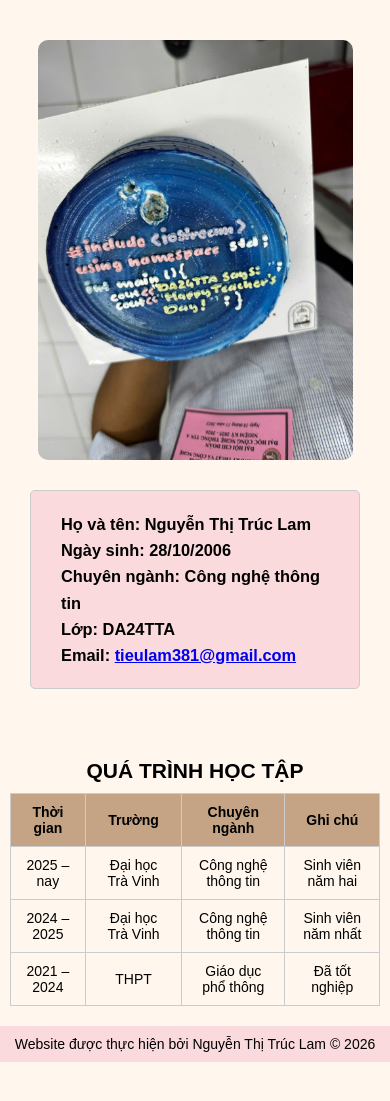
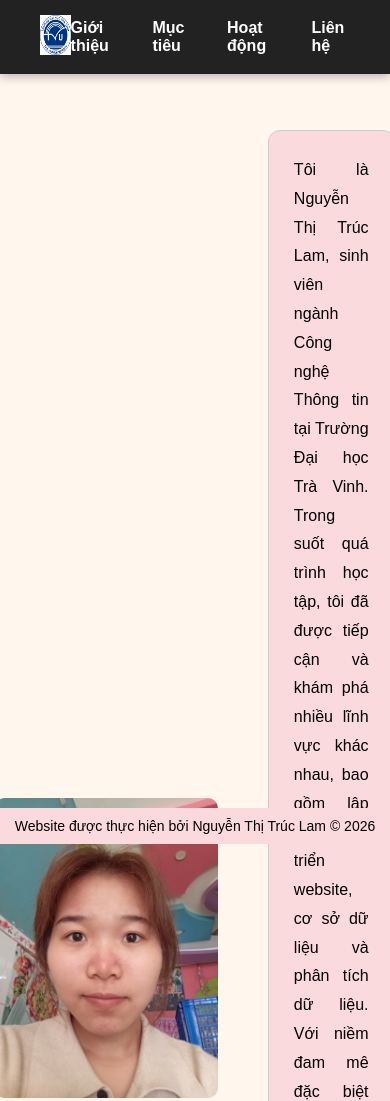
Before and after one commit to TLam102/Introduce-yourself, a plain HTML site: page index.html in a window 390 px wide. Shown: the top 1101 px of the page. Before the commit the page ends 1062 px from the top, so only its background shows below. Drawn offline with Linux system fonts and the light colour scheme.

Commit message:
update html,css

```diff
--- a/index.html
+++ b/index.html
@@ -10,21 +10,23 @@
 
 <body>
 
-	<header class="tenvaanh">
-		<img src="assets/banh.jpg" alt="ảnh chân dung" class="avatar">
+	<header class="tenvatt">
+		<img src="assets/chandung.jpg" alt="ảnh chân dung" class="avatar">
+		<div class="gioithieu">
+		<p> Tôi là Nguyễn Thị Trúc Lam, sinh viên ngành Công nghệ Thông tin tại Trường Đại học Trà Vinh. Trong suốt quá trình học tập, tôi đã được tiếp cận và khám phá nhiều lĩnh vực khác nhau, bao gồm lập trình, phát triển website, cơ sở dữ liệu và phân tích dữ liệu. Với niềm đam mê đặc biệt dành trong việc sử dụng HTML, CSS và JavaScript để xây dựng và phát triển các ứng dụng web ,tôi nhận thấy đây là lĩnh vực mà tôi có thể phát huy tối đa khả năng tư duy logic và sáng tạo của mình.</p>
+		</div>
+		<nav class="navbar">
+			<div class="logo">
+				<img src="assets/logo.jpg" alt="logo">
+			</div>
+			<ul class="menu">
+				<li><a href="index.html">Giới thiệu</a></li>
+				<li><a href="mục tieu.html">Mục tiêu</a></li>
+				<li><a href="#">Hoạt động</a></li>
+				<li><a href="lien he.html">Liên hệ</a></li>
+			</ul>
+		</nav>
 
-		<div class="ten">
-			<h3>
-				Họ và tên: Nguyễn Thị Trúc Lam <br>
-				Ngày sinh: 28/10/2006 <br>
-				Chuyên ngành: Công nghệ thông tin <br>
-				Lớp: DA24TTA <br>
-				Email:
-				<a href="mailto:tieulam381@gmail.com">
-					tieulam381@gmail.com
-				</a>
-			</h3>
-		</div>
 	</header>
 
 	<table class="tkb">
--- a/style.css
+++ b/style.css
@@ -1,24 +1,87 @@
-
+/* Reset */
 * {
     box-sizing: border-box;
     margin: 0;
     padding: 0;
 }
 
+/* Luôn có thanh cuộn dọc */
+html {
+    overflow-y: scroll;
+}
+
 body {
     background-color: #FFF6ED;
+    font-family: Arial, Helvetica, sans-serif;
     min-height: 100vh;
-	font-family: Arial, Helvetica, sans-serif;
-	overflow-y: auto;
+    padding-top: 90px;      /* tránh bị navbar che */
+    padding-bottom: 70px;   /* tránh bị footer che */
 }
 
-.tenvaanh {
+/* ================= NAVBAR ================= */
+
+.navbar {
+    display: flex;
+    justify-content: space-between;
+    align-items: center;
+    background: #222;
+    padding: 15px 40px;
+    position: fixed;
+    top: 0;
+    left: 0;
+    width: 100%;
+    z-index: 1000;
+    box-shadow: 0 2px 10px rgba(0,0,0,0.3);
+}
+
+.logo img {
+    height: 40px;
+    width: auto;
+}
+
+.menu {
+    display: flex;
+    list-style: none;
+    gap: 30px;
+}
+
+.menu a {
+    color: white;
+    text-decoration: none;
+    font-weight: bold;
+}
+
+/* ================= GIỚI THIỆU ================= */
+
+.gioithieu {
+    background-color: #FADADD;
+    border: 1px solid #ccc;
+    padding: 25px;
+    border-radius: 12px;
+    max-width: 600px;
+    line-height: 1.8;
+    text-align: justify;
+}
+
+.tenvatt {
     display: flex;
     align-items: center;
     justify-content: center;
-	gap: 40px;
-	padding: 40px 20px;
+    gap: 50px;
+    padding: 40px 60px;
 }
+
+.ten {
+    margin: 10px;
+    padding: 20px 30px;
+    border: 1px solid #ccc;
+    border-radius: 8px;
+    background-color: #FADADD;
+    font-size: 16px;
+    line-height: 1.6;
+}
+
+/* ================= ẢNH ================= */
 
 .avatar {
     width: 350px;
@@ -27,17 +90,35 @@ body {
     border-radius: 10px;
     max-width: 100%;
 }
-.ten {
-	margin: 20px;
-	display: inline-block;
-	padding: 20px 30px;
-	border: 1px solid #ccc;
-	border-radius: 5px;
-	background-color: #FADADD;
-	font-size: 16px;
-	line-height: 1.6;
-	white-space: nowrap;
+
+img {
+    max-width: 100%;
+    height: auto;
 }
+
+/* ================= CONTACT ================= */
+
+.contact-wrapper {
+    display: flex;
+    align-items: center;
+    justify-content: center;
+    gap: 40px;
+    padding: 100px 20px;
+    flex-wrap: wrap;
+}
+
+.map {
+    flex: 0 0 400px;
+}
+
+.map iframe {
+    width: 100%;
+    height: 300px;
+    border-radius: 10px;
+}
+
+/* ================= TABLE ================= */
+
 .tkb {
     border-collapse: collapse;
     width: 70%;
@@ -63,62 +144,16 @@ caption {
     text-transform: uppercase;
     margin-bottom: 10px;
 }
+
+/* ================= FOOTER ================= */
+
 footer {
     position: fixed;
     bottom: 0;
+    left: 0;
     width: 100%;
     text-align: center;
     background-color: #FADADD;
     padding: 10px 0;
     font-size: 14px;
 }
-img {
-	max-width: 100%;
-	height: auto;
-}
-/*TƯƠNG THÍCH TABLET*/
-@media (max-width: 1024px) {
-
-	.avatar {
-		width: 300px;
-		height: auto;
-	}
-
-	.tkb {
-		width: 85%;
-	}
-
-	.ten {
-		margin: 20px;
-		white-space: normal;
-	}
-}
-
-/*  TƯƠNG THÍCH MOBILE */
-@media (max-width: 768px) {
-
-	.tenvaanh {
-		flex-direction: column;
-		gap: 20px;
-	}
-
-	.avatar {
-		width: 90%;
-		height: auto;
-	}
-
-	.ten {
-		margin: 10px;
-		font-size: 14px;
-		white-space: normal;
-	}
-
-	.tkb {
-		width: 95%;
-		font-size: 14px;
-	}
-
-	footer {
-		position: static;
-	}
-}
```
Also changed, not shown: lien he.html (added, +47 -0 lines), mục tieu.html (added, +107 -0 lines), JS.JS (added), assets/chandung.jpg (added), assets/logo.jpg (added). Lines whose indentation alone changed are shown as unchanged.
